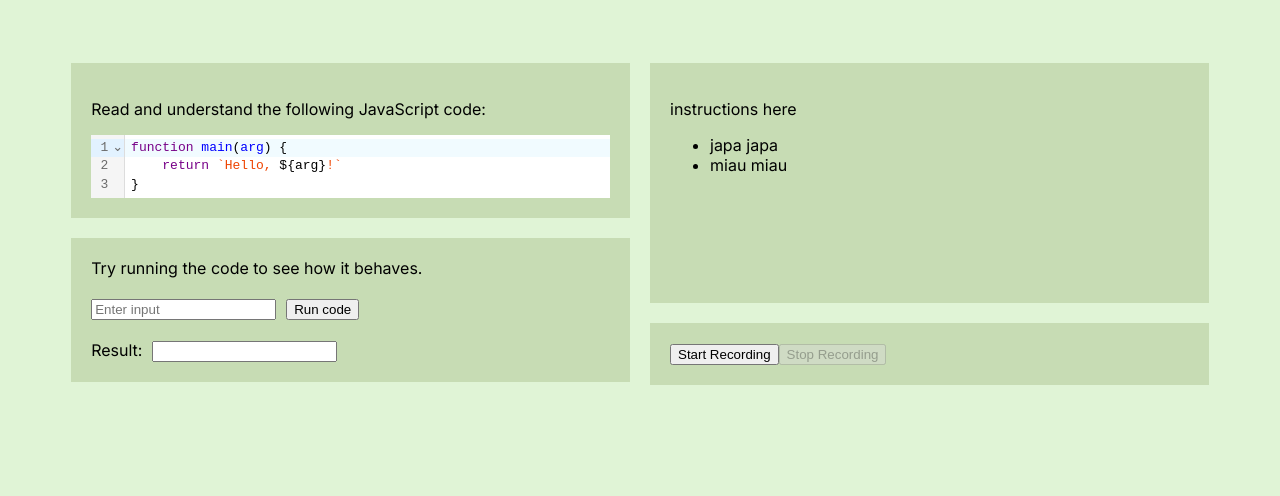
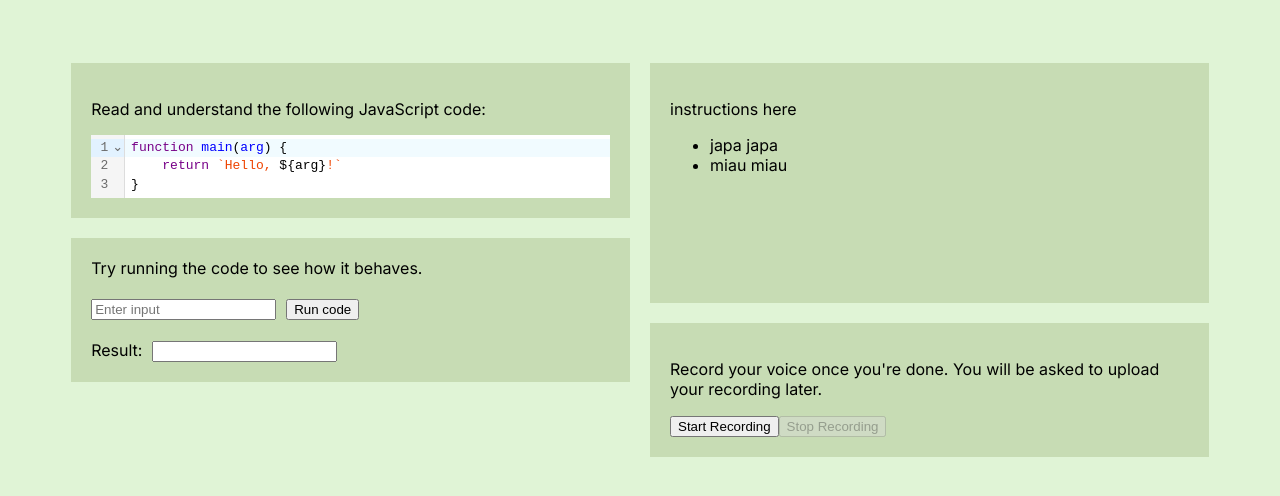
Before and after one commit to RocketRace/voice-enabled, a Next.js app: page / in a window 1280 px wide. Shown: the top 496 px of the page. Built offline with nearby package versions, Linux system fonts and the light colour scheme; what @nextjournal/lang-clojure, msgpack5 would draw is missing.

Commit message:
add label to recorder

```diff
--- a/app/Recorder.tsx
+++ b/app/Recorder.tsx
@@ -91,6 +91,7 @@ export const AudioRecorder = ({ language }: { language: string }) => {
 
     return (
         <div className='recorder'>
+            {!isRecording && <p>Record your voice once you're done. You will be asked to upload your recording later.</p>}
             {isRecording && duration}
             <div className='recording-buttons'>
                 <button onClick={startRecording} disabled={isRecording}>
```
